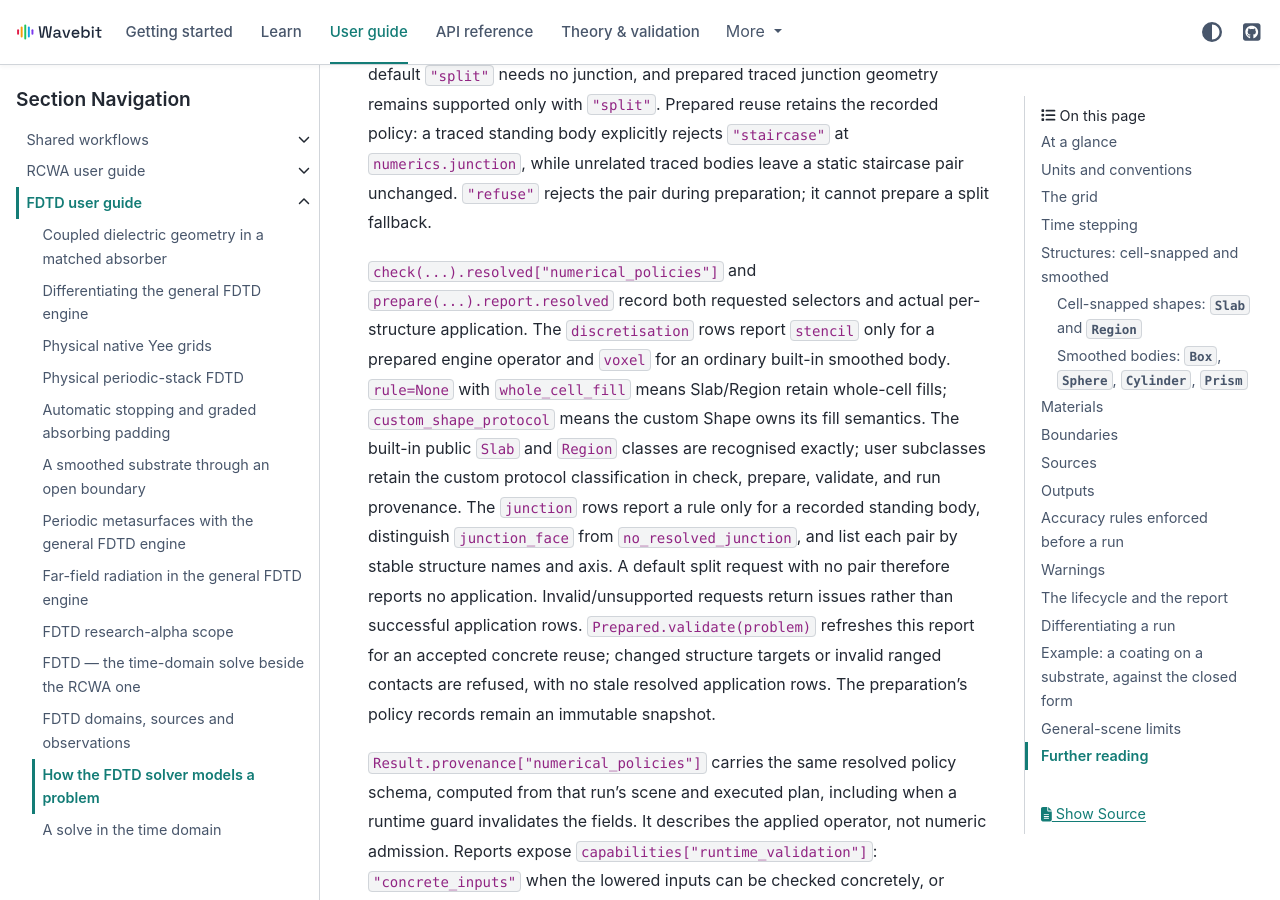
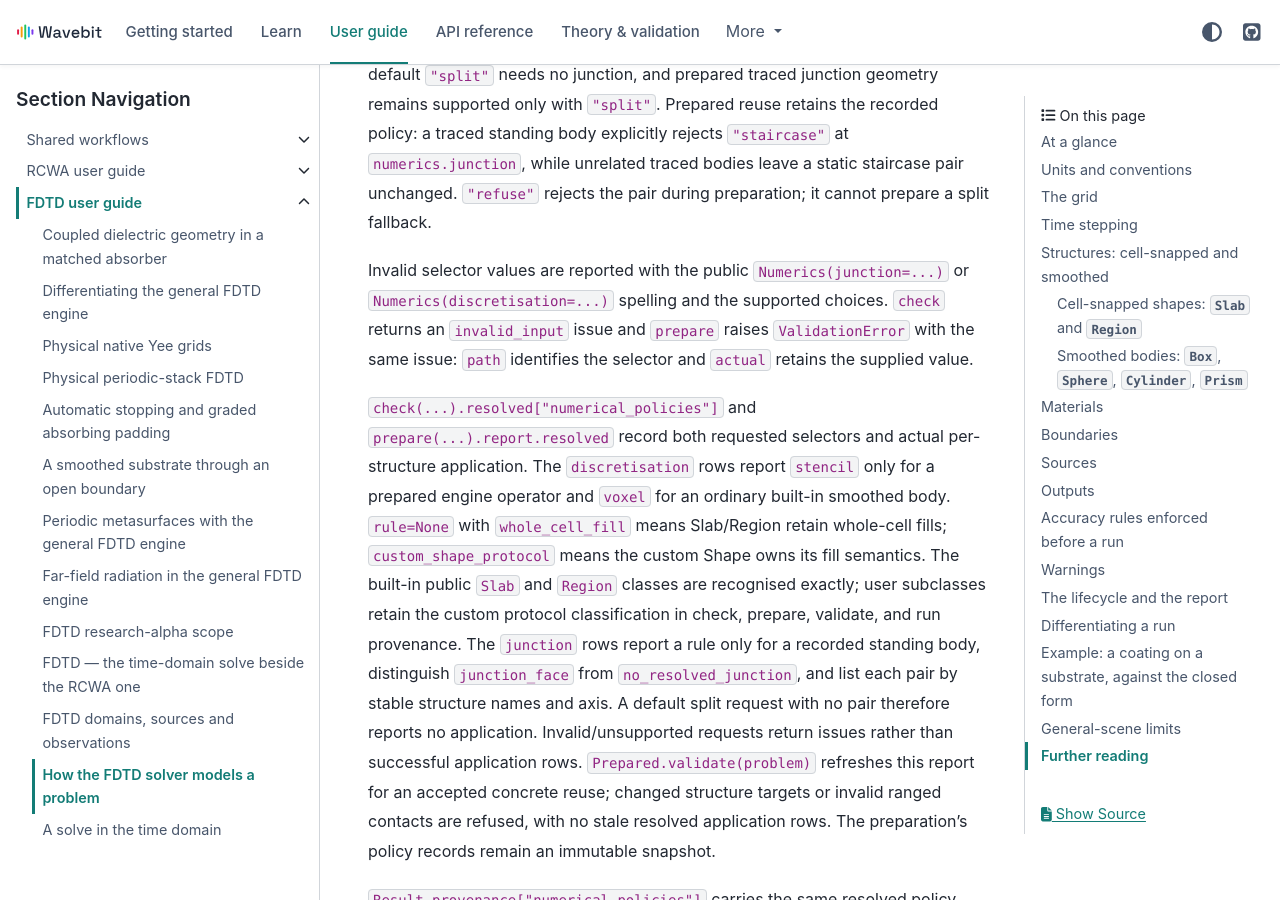
Before and after one commit to fieldalgo/wavebit, a Sphinx documentation site: the page built from docs/guide/fdtd/model.md, in a window 1280 px wide and 900 px high, scrolled down 7601 px. Built offline with Sphinx 7.4.7 and the PyData theme 0.15.4, drawn with Linux system fonts in a browser that asks for light colours; pages that are not in the unit, such as notebooks, are missing from menus.

Commit message:
fix(fdtd): retain public context in numerical selector refusals
Co-authored-by: Codex <noreply@openai.com>

```diff
--- a/docs/_toc.yml
+++ b/docs/_toc.yml
@@ -244,6 +244,7 @@ subtrees:
               - file: validation/fdtd/fd-single-pole-film
               - file: validation/fdtd/fd-sphere-clip-jit
               - file: validation/fdtd/fd-policy-cell-shapes
+              - file: validation/fdtd/fd-public-numerics-refusals
               - file: validation/fdtd/fd-subpixel-occupancy
               - file: validation/fdtd/fd-two-debye-film
               - file: validation/fdtd/fdtd-adjoint-validation
--- a/docs/guide/fdtd/model.md
+++ b/docs/guide/fdtd/model.md
@@ -190,6 +190,11 @@ retains the recorded policy: a traced standing body explicitly rejects `"stairca
 at `numerics.junction`, while unrelated traced bodies leave a static staircase pair
 unchanged. `"refuse"` rejects the pair during preparation; it cannot prepare a split
 fallback.
+
+Invalid selector values are reported with the public `Numerics(junction=...)` or
+`Numerics(discretisation=...)` spelling and the supported choices. `check` returns
+an `invalid_input` issue and `prepare` raises `ValidationError` with the same issue:
+`path` identifies the selector and `actual` retains the supplied value.
 
 `check(...).resolved["numerical_policies"]` and `prepare(...).report.resolved` record
 both requested selectors and actual per-structure application. The `discretisation`
```
Also changed, not shown: docs/locales/ko/pages/guide/fdtd/model.md (+5 -0 lines), docs/validation/fdtd/fd-public-numerics-refusals.md (added, +27 -0 lines), 2 other files.
